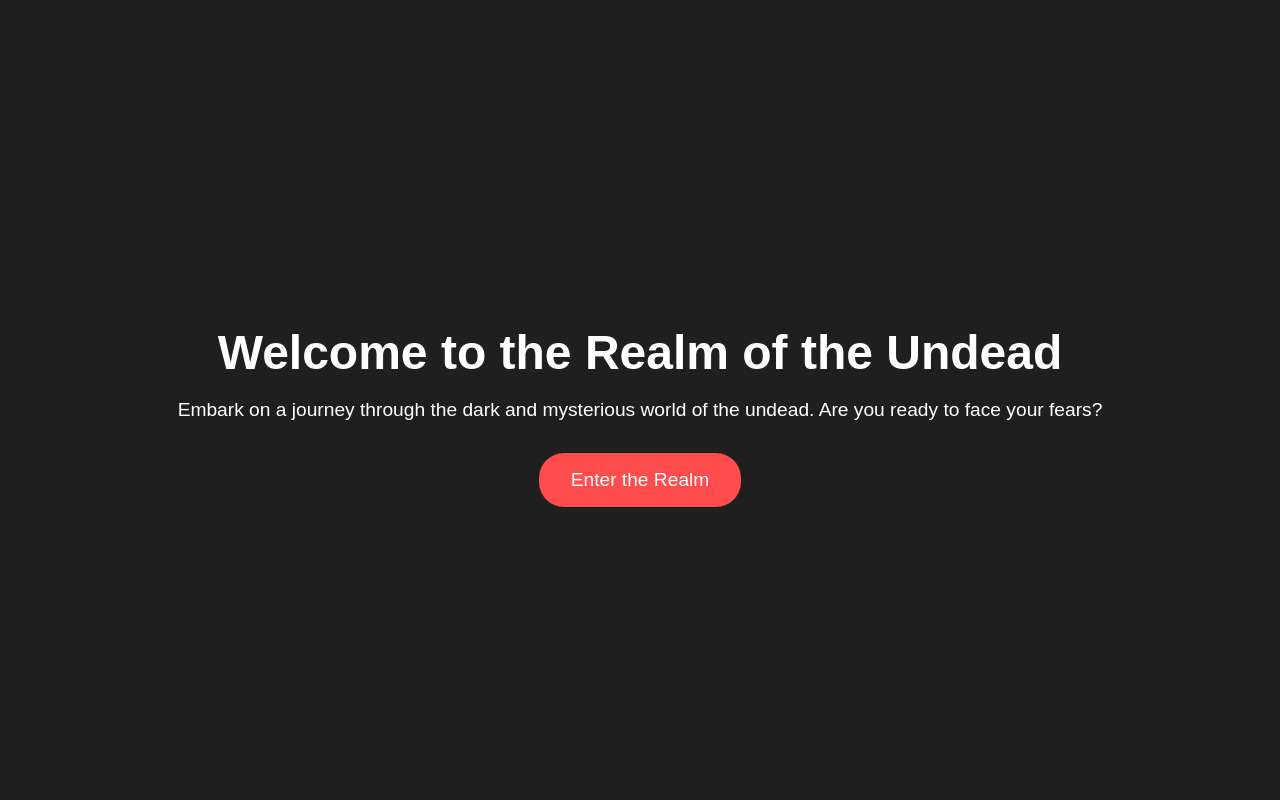
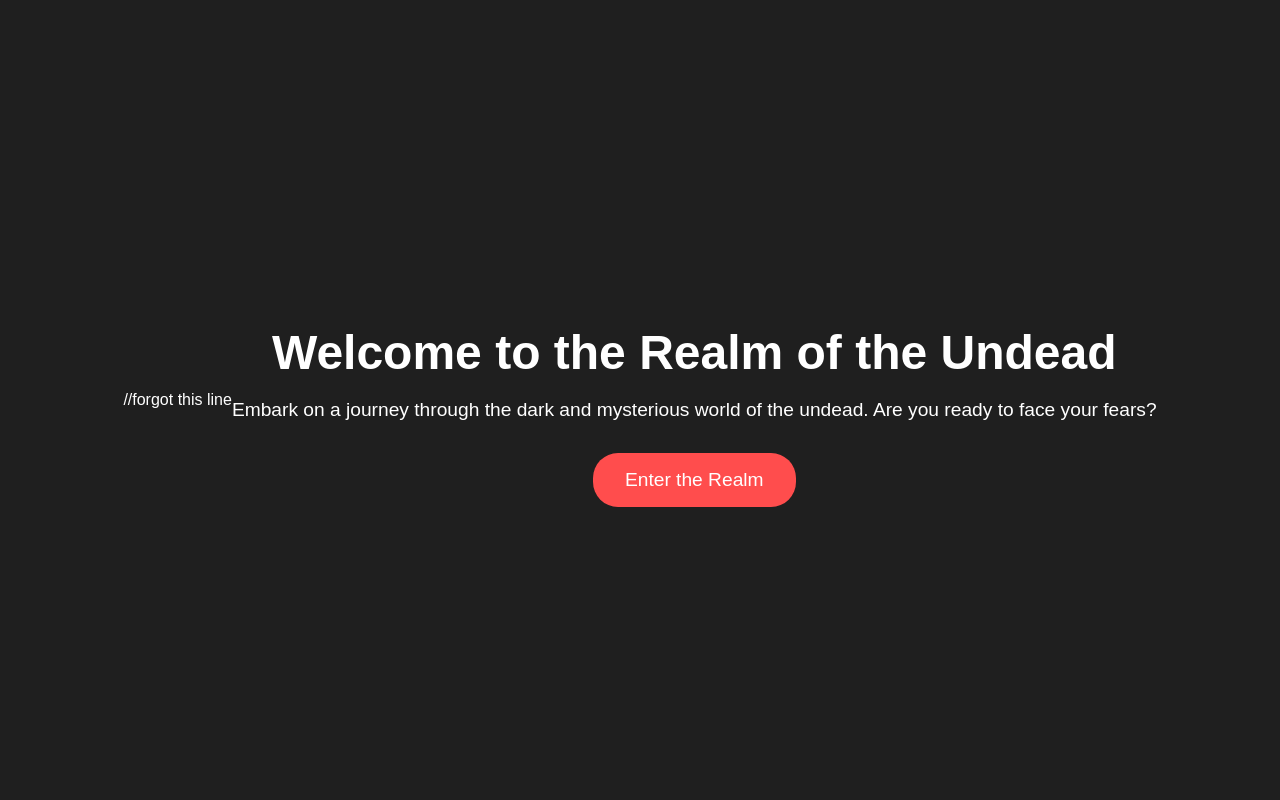
Before and after one commit to Calvinbullock/ZombieSeige, a Django app: template zomSite/Realm_of_the_Undead/templates/--index.html in a window 1280 px wide. Run offline with Django 5.2, Linux system fonts and the light colour scheme; the template is opened without the code that fills it, so the values that code supplies are empty.

Commit message:
Landing Page updates, added line in Django page to load static

```diff
--- a/zomSite/Realm_of_the_Undead/templates/--index.html
+++ b/zomSite/Realm_of_the_Undead/templates/--index.html
@@ -1,3 +1,4 @@
+{% load static %} //forgot this line
 <!DOCTYPE html>
 <html lang="en">
 
```
